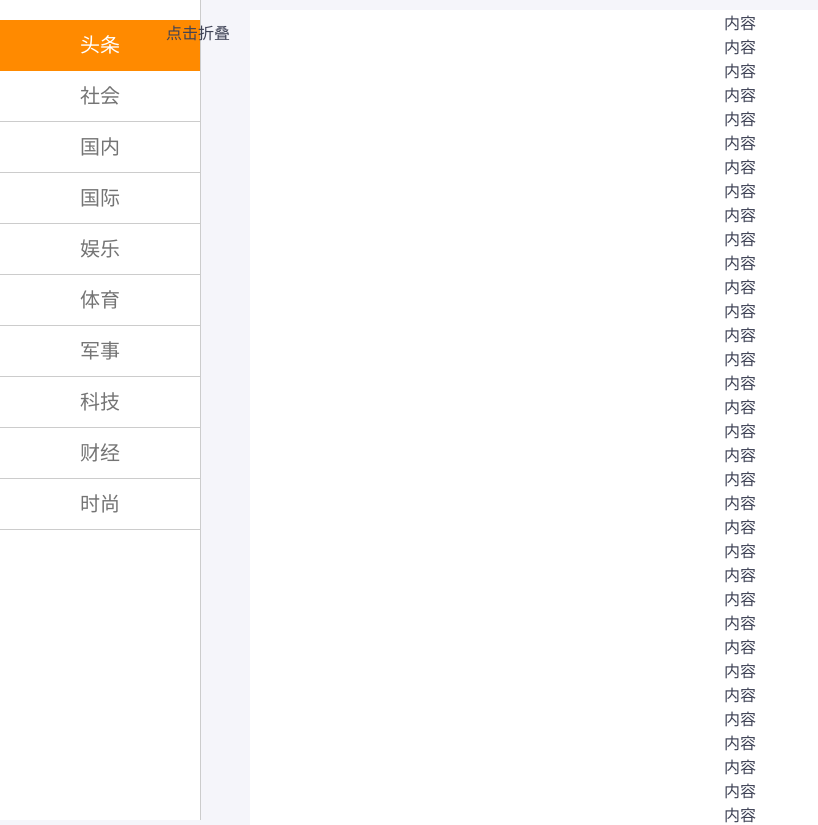
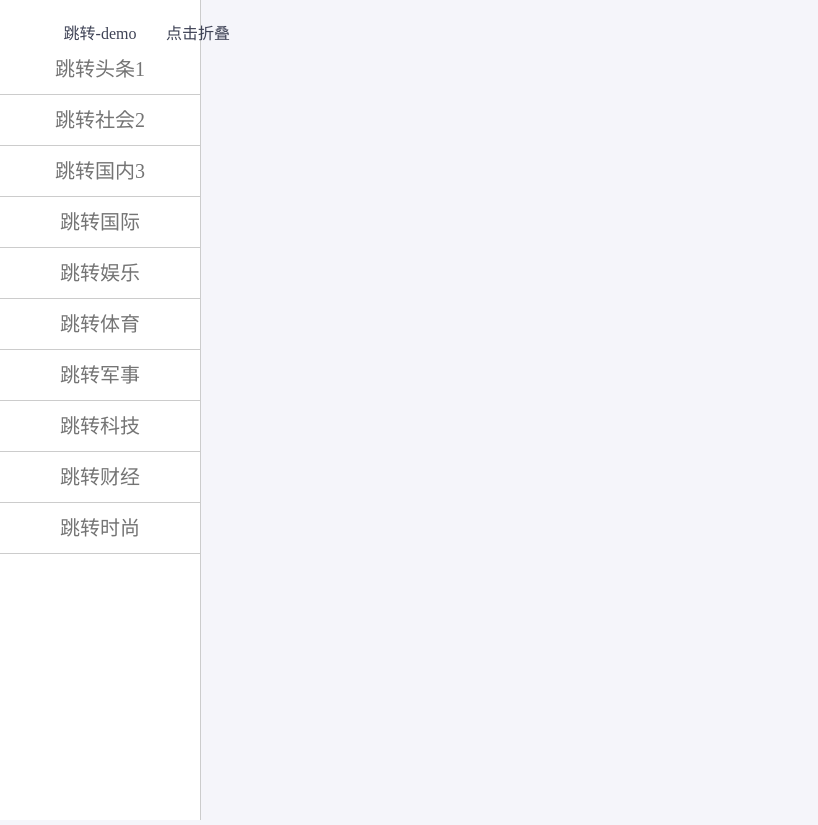
Before and after one commit to zhengbaoxiang/myIndexProj, a Vue app: page /studyNotes in a window 1280 px wide. Shown: the top 825 px of the page, without its empty margins (0-818 px from the left). After the commit the page ends 800 px from the top, so only its background shows below. Built offline with nearby package versions, Linux system fonts and the light colour scheme; what img-vuer, mint-ui would draw is missing.

Commit message:
新增页面，笔记

```diff
--- a/src/router.js
+++ b/src/router.js
@@ -31,7 +31,31 @@ let route = new Router({
       // 学习笔记总结
       path: '/studyNotes',
       name: 'studyNotes',
-      component: () => import('./views/studyNotes')
+      component: () => import('./views/studyNotes'),
+      children: [
+        {
+          path: 'booksInfo',
+          name: 'booksInfo',
+          component: () => import('./views/booksInfo')
+        },
+        {
+          path: 'htmlBasic',
+          name: 'htmlBasic',
+          component: () => import('./views/studyNotesFiles/htmlBasic')
+        },
+        {
+          path: 'htmlBasic',
+          name: 'htmlBasic',
+          component: () => import('./views/studyNotesFiles/htmlBasic')
+        },
+        {
+          path: 'htmlBasic',
+          name: 'htmlBasic',
+          component: () => import('./views/studyNotesFiles/htmlBasic')
+        }
+
+      ]
+
     }
   ]
 })
--- a/src/views/myIndex.vue
+++ b/src/views/myIndex.vue
@@ -1,4 +1,4 @@
-<template>
+.<template>
 <div class="myIndex">
   <myheader></myheader>
   <searchArea></searchArea>
--- a/src/views/newsInfo.vue
+++ b/src/views/newsInfo.vue
@@ -36,7 +36,7 @@
 </template>
 <script>
 import myUtils from '@/utils/myUtils'
-import { myApi } from '@/assets/api'
+// import { myApi } from '@/assets/api'
 export default {
   name: 'newsInfo',
   props: {
--- a/src/views/studyNotes.vue
+++ b/src/views/studyNotes.vue
@@ -6,26 +6,27 @@
       >点击折叠
     </div>
     <ol class="catalogList" v-show="showCatalog">
-        <li
-          v-for="(item,index) in catalogList"
-          @click="catalogClick(item.id)"
-          :class="{'selected':tagId===item.id}"
-          :key='index'>
-          <!-- <span>{{item.id}}</span> -->
-          <span>{{item.name}}</span>
-        </li>
+      <div>
+        <router-link to="/studyNotes/booksInfo">跳转-demo</router-link>
+      </div>
+      <li
+        v-for="(item,index) in catalogList"
+        @click="catalogClick(item.routerName)"
+        :class="{'selected':tagId===item.title}"
+        :key='index'
+      >
+        <router-link :to="{path:'/studyNotes/'+item.routerName+'?'+index}">跳转{{item.title}}</router-link>
+      </li>
       </ol>
-
   </div>
 
   <section class="content clearfix" :class="{wider:!showCatalog}">
-    <div class="main" v-for="(i,index) in 100" :key='index'>内容</div>
+    <router-view/>
   </section>
 </div>
 </template>
 <script>
-// import myUtils from '@/utils/myUtils'
-// import { myApi } from '@/assets/api'
+import pageList from '@/views/studyNotesFiles/pages'
 export default {
   name: 'newsInfo',
   props: {
@@ -54,50 +55,10 @@ export default {
     },
     getCatalog () {
       // 自定义导航栏目录
-      this.catalogList = [
-        {
-          name: '头条',
-          id: 'top'
-        },
-        {
-          name: '社会',
-          id: 'shehui'
-        },
-        {
-          name: '国内',
-          id: 'guonei'
-        },
-        {
-          name: '国际',
-          id: 'guoji'
-        },
-        {
-          name: '娱乐',
-          id: 'yule'
-        },
-        {
-          name: '体育',
-          id: 'tiyu'
-        },
-        {
-          name: '军事',
-          id: 'junshi'
-        },
-        {
-          name: '科技',
-          id: 'keji'
-        },
-        {
-          name: '财经',
-          id: 'caijing'
-        },
-        {
-          name: '时尚',
-          id: 'shishang'
-        }
-      ]
+      // console.log(pageList)
+      this.catalogList = pageList
       // 初始加载第一个
-      this.tagId = this.catalogList[0].id
+      this.tagId = this.catalogList[0].routerName
     },
     catalogClick (id) {
       if (this.tagId === id) return
@@ -158,7 +119,7 @@ export default {
     min-width: 800px;
     width: calc(100% - 300px);
   }
-  section.wider{
+  section.content.wider{
     margin: 0 auto ;
     width: calc(100% - 100px);
   }
--- /dev/null
+++ b/src/views/studyNotesFiles/htmlBasic.vue
@@ -0,0 +1,11 @@
+<template>
+  <div>
+      <li v-for="(i,index) in 10" :key='index'> 知识{{i}}</li>
+  </div>
+</template>
+
+<script>
+export default {
+
+}
+</script>
--- /dev/null
+++ b/src/views/studyNotesFiles/pages.js
@@ -0,0 +1,43 @@
+const pageList = [
+  {
+    title: '头条1',
+    routerName: 'htmlBasic'
+  },
+  {
+    title: '社会2',
+    routerName: 'htmlBasic'
+  },
+  {
+    title: '国内3',
+    routerName: 'htmlBasic'
+  },
+  {
+    title: '国际',
+    routerName: 'htmlBasic'
+  },
+  {
+    title: '娱乐',
+    routerName: 'htmlBasic'
+  },
+  {
+    title: '体育',
+    routerName: 'htmlBasic'
+  },
+  {
+    title: '军事',
+    routerName: 'htmlBasic'
+  },
+  {
+    title: '科技',
+    routerName: 'htmlBasic'
+  },
+  {
+    title: '财经',
+    routerName: 'htmlBasic'
+  },
+  {
+    title: '时尚',
+    routerName: 'htmlBasic'
+  }
+]
+export default pageList
```
